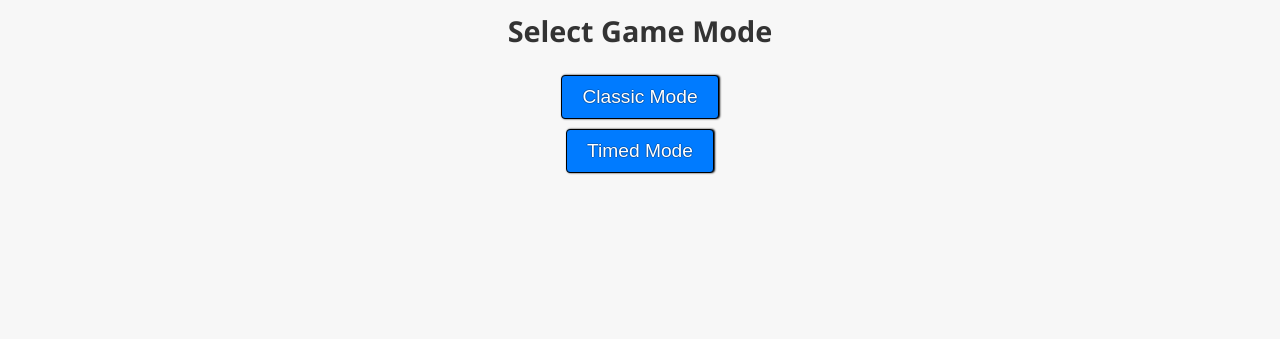
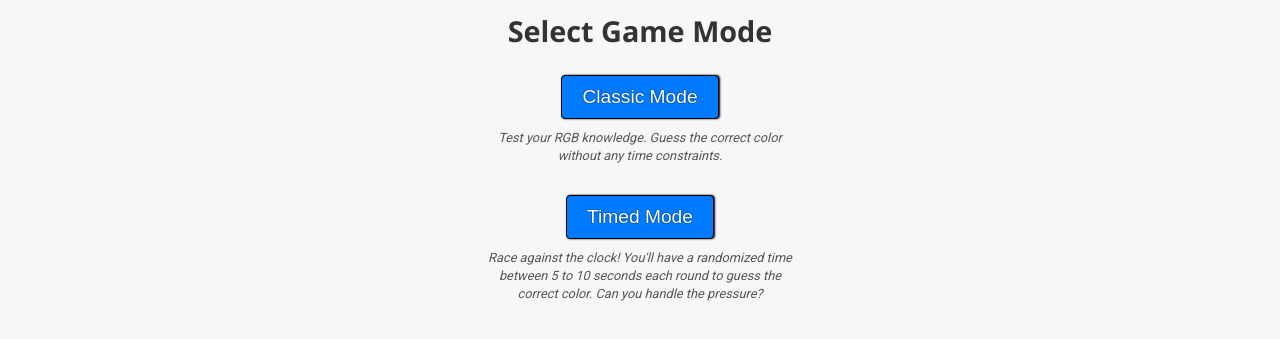
Before and after one commit to MaxGranberg/TheColorGame, a website built with Vite: page src/index.html in a window 1280 px wide. Shown: the part 63-402 px from the top of the page. Built offline with nearby package versions, Linux system fonts and the light colour scheme; what randomly-generate would draw is missing.

Commit message:
Make the timelimit in the timer random each round

```diff
--- a/src/controller/TimedGameController.js
+++ b/src/controller/TimedGameController.js
@@ -1,6 +1,7 @@
 import GameController from './GameController.js'
 import RandomColor from '../model/RandomColor.js'
 import TimedGameView from '../view/TimedGameView.js'
+import { NumberGenerator } from 'randomly-generate'
 
 /**
  *
@@ -14,7 +15,7 @@ class TimedGameController extends GameController {
    */
   constructor (model, view) {
     super(model, view)
-    this.timeLimit = 10 // TODO: change this to use my module with NumberGenerator?
+    this.numberGenerator = new NumberGenerator()
 
     this.localStorageKey = 'timedBestScore'
     this.bestScore = localStorage.getItem(this.localStorageKey) || 0
@@ -28,6 +29,7 @@ class TimedGameController extends GameController {
    */
   startGame () {
     super.startGame()
+    this.timeLimit = this.numberGenerator.generateRandomNumber(5, 10)
     this.startTimer()
   }
 
@@ -44,7 +46,7 @@ class TimedGameController extends GameController {
    */
   startTimer () {
     if (this.timer) {
-      clearInterval(this.timer) // If a timer exists, clear it
+      clearInterval(this.timer) // If a timer already exists, clear it.
     }
 
     this.currentTime = this.timeLimit
--- a/src/css/styles.css
+++ b/src/css/styles.css
@@ -52,6 +52,18 @@ body {
 
 #startPage button:active {
 	transform: translateY(1px);
+}
+
+.gamemodeDescription {
+	font-size: 0.8em;
+	margin-top: 5px;
+	margin-bottom: 25px;
+	color: #555;
+	max-width: 25%;
+	text-align: center;
+	line-height: 1.4;
+	font-family: 'Roboto', sans-serif;
+	font-style: italic;
 }
 
 #app {
--- a/src/index.html
+++ b/src/index.html
@@ -22,7 +22,9 @@
   <div id="startPage">
     <h2>Select Game Mode</h2>
     <button id="classicMode" class="gamemodeButton">Classic Mode</button>
+    <p class="gamemodeDescription">Test your RGB knowledge. Guess the correct color without any time constraints.</p>
     <button id="timedMode" class="gamemodeButton">Timed Mode</button>
+    <p class="gamemodeDescription">Race against the clock! You'll have a randomized time between 5 to 10 seconds each round to guess the correct color. Can you handle the pressure?</p>
 </div>
   <div id="app">
     <p id="bestScore"></p>
```
